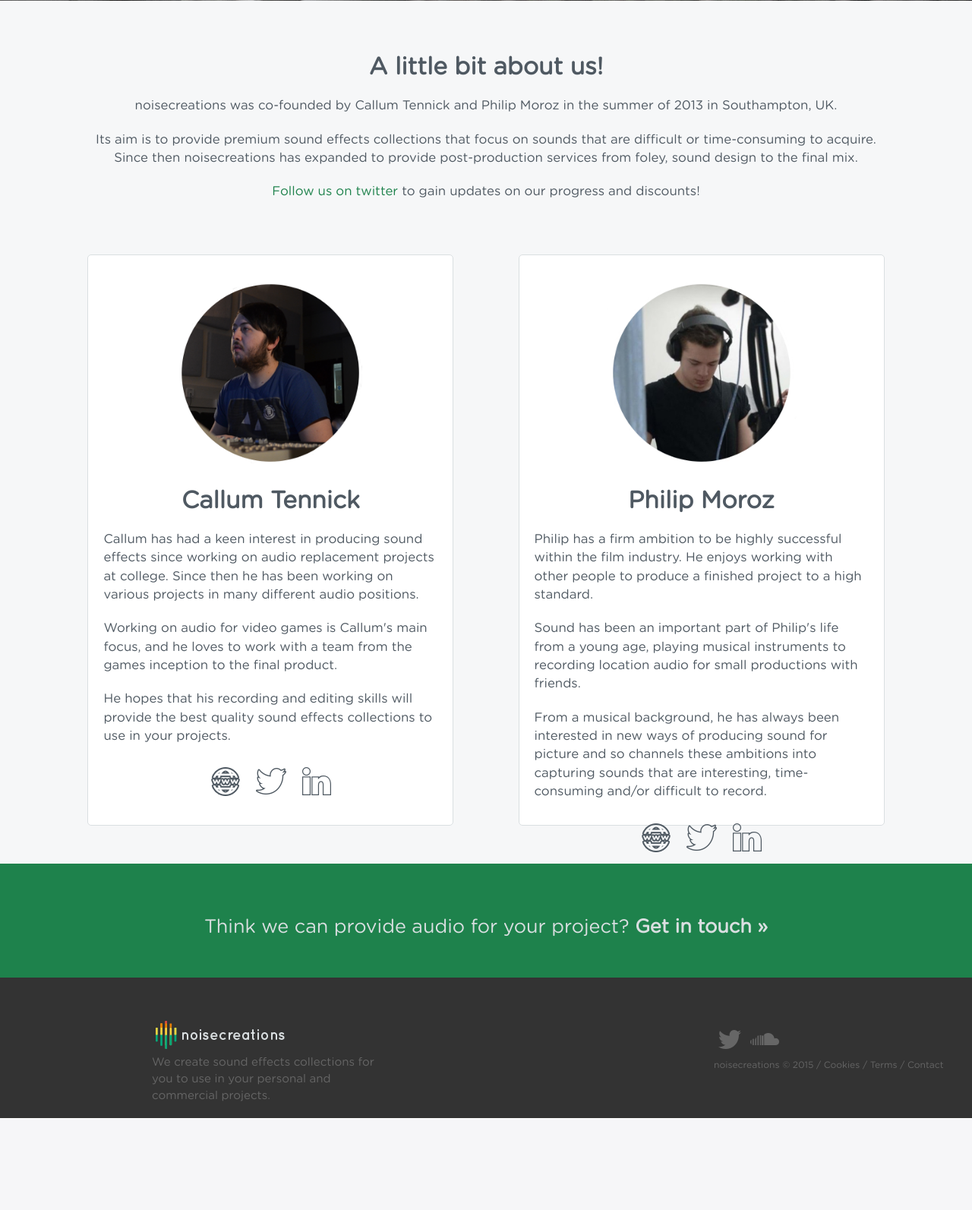
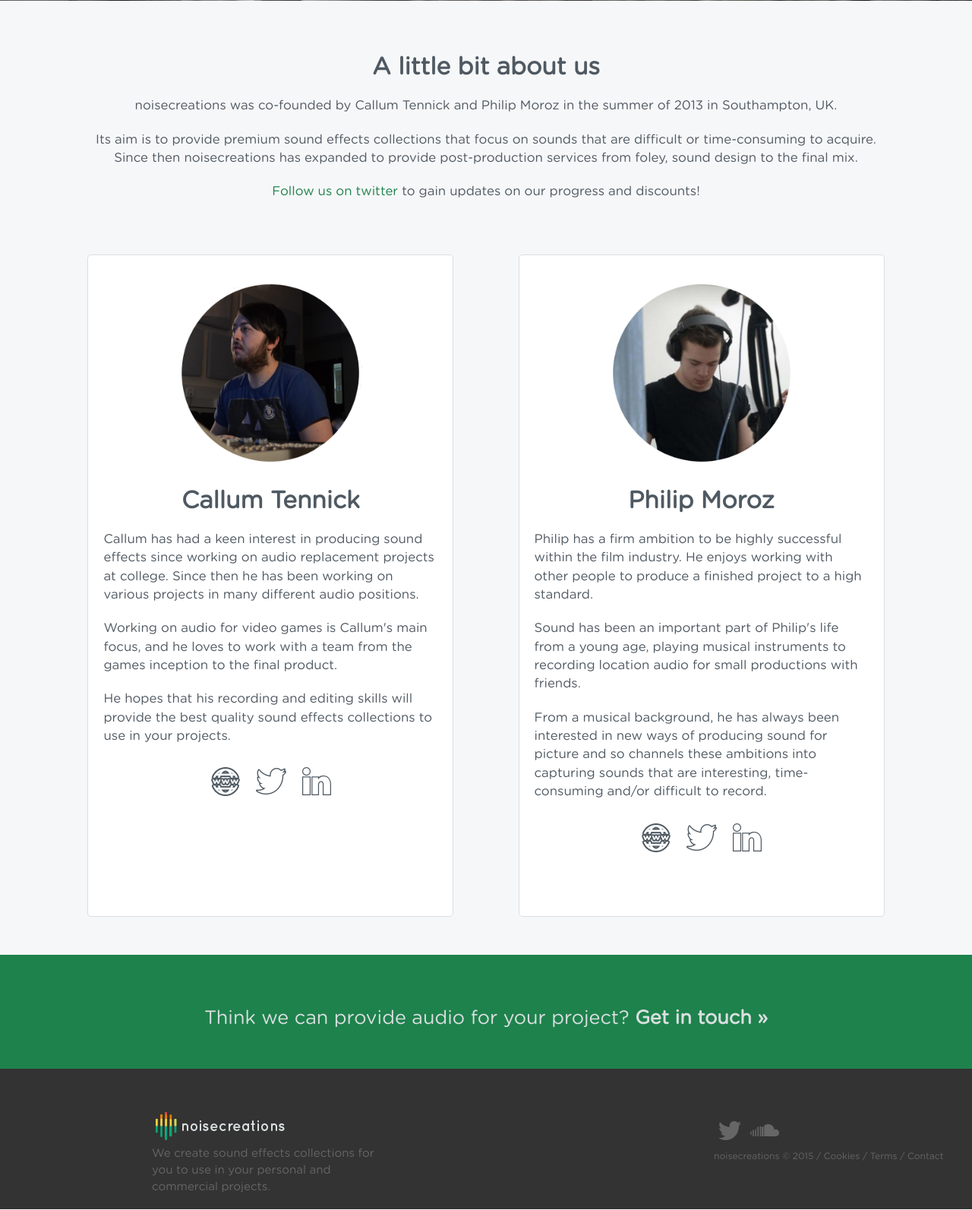
Before and after one commit to benbrehaut/noisecreations, a PHP site: page /about.html in a window 1280 px wide. Shown: the part 644-2237 px from the top of the page at 76% size. Before the commit the page ends 2116 px from the top, so only its background shows below. Run offline with PHP 8.4, Linux system fonts and the light colour scheme; some web fonts are replaced.

Commit message:
Other fixes
Fixes

```diff
--- a/about.html
+++ b/about.html
@@ -38,7 +38,7 @@
 <a id="showHere"></a>
     <div id="about_two_column">
 	    <div id="about_two_column_info">
-		    <h2>A little bit about us!</h2>
+		    <h2>A little bit about us</h2>
 	    	<p>noisecreations was co-founded by Callum Tennick and Philip Moroz in the summer of 2013 in Southampton, UK.</p><p>Its aim is to provide premium sound effects collections that focus on sounds that are difficult or time-consuming to acquire. Since then noisecreations has expanded to provide post-production services from foley, sound design to the final mix.</p>
 	    	<p><a href="https://twitter.com/NoiseCreations" target="_blank">Follow us on twitter</a> to gain updates on our progress and discounts!</p>
 	    </div>
--- a/arcadia-interact-bundle.html
+++ b/arcadia-interact-bundle.html
@@ -75,7 +75,7 @@
             <p>All transactions that occur at noisecreations.co.uk are considered final sales. Please make your purchasing decisions carefully because once the transaction is completed to any of our sound effects collections, 				then we are unable to issue a refund.</p>
 
       		<h3>COPYRIGHT NOTICE</h3>
-                <p>By purchasing this sound collection, you agree to the following <a href="terms">Terms and Conditions.</a> This work is to be used solely for the use in commercial and non-commercial purposes by you. Duplication, 					transfer or copying of this collection or its contents by you or someone else is expressly prohibited unless specifically authorised in writing and signed by NoiseCreations. If these terms and conditions are 							breached, action may be taken against you directly by the owner of the copyright.</p>
+                <p>By purchasing this sound collection, you agree to the following <a href="terms">Terms and Conditions.</a> This work is to be used solely for the use in commercial and non-commercial purposes by you. Duplication, 					transfer or copying of this collection or its contents by you or someone else is expressly prohibited unless specifically authorised in writing and signed by noisecreations. If these terms and conditions are 							breached, action may be taken against you directly by the owner of the copyright.</p>
 
       		<p>Please visit our <a href="terms">End user License Agreement for our full Terms and Conditions.</a></p>
 </div>
--- a/aura.html
+++ b/aura.html
@@ -61,6 +61,7 @@
 
 </div>
 <div id="glass_center-info">
+	<br><br><br>
 <script src="https://my.digitalgoodsstore.com/embed/dgs-v1.1.js" type="text/javascript"></script>
 <a href="https://my.digitalgoodsstore.com/product/x7b04" target="_blank" class="_dgs" data-color="#43367c">Buy Now (Stereo)</a>
 
--- a/contact.html
+++ b/contact.html
@@ -41,7 +41,7 @@
 <div id="hero_area_contact">
 	<div id="hero_area_contact_content">
 		<h1>contact us</h1>
-			<p>we would love to hear from you. Get in touch <below class=""></below></p>
+			<p>we would love to hear from you. Get in touch below.</p>
     </div>
 </div>
 <a id="showHere"></a> <!-- fixed menu -->
--- a/index.html
+++ b/index.html
@@ -42,7 +42,7 @@
        						<img src="imgs/headphones.png" alt="headphones" />
 	   					<div class="two_column_text">
         				<h6>Sound Effects</h6>
-                        	<p>High quality sound effects collections that focus on sounds that are difficult or time-consuming to acquire. For film makers, game developers or professional sound designers.</p>
+                        	<p>High quality sound effects collections that focus on sounds that are difficult or time-consuming to acquire. For film makers, game developers and professional sound designers.</p>
 	   					</div>
         			</div>
         			<div id="two_column_right">
--- a/styles.css
+++ b/styles.css
@@ -380,7 +380,8 @@ a:hover#mobile-menu {
 #two_column_about_left
 {
 	width: 480px;
-	height: 720px;
+	min-height: 720px;
+	height: 840px;
 	text-align: center;
 	background-color: #ffffff;
 	border: 1px solid #dadfe1;
@@ -395,7 +396,8 @@ a:hover#mobile-menu {
 #two_column_about_right
 {
 	width: 480px;
-	height: 720px;
+	min-height: 720px;
+	height: 840px;
 	text-align: center;
 	background-color: #ffffff;
 	border: 1px solid #dadfe1;
```
